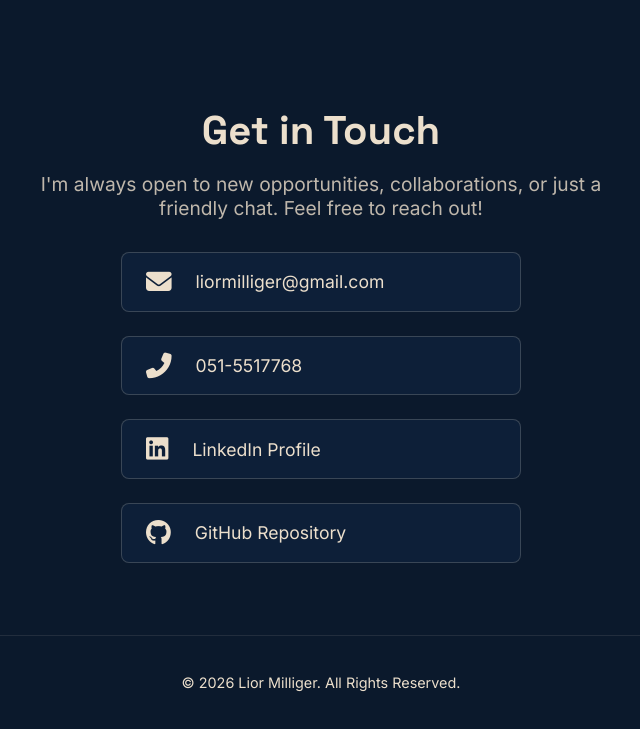
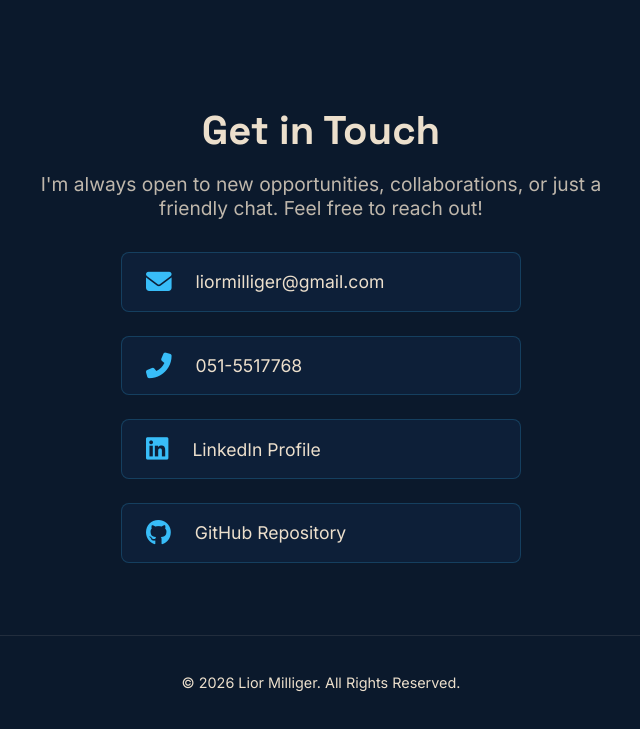
Before and after one commit to liormilliger/mywebsite-app, a Flask app: page /contact in a window 1280 px wide. Shown: the part 71-800 px from the top of the page, without its empty margins (319-959 px from the left). Run offline with Flask 3, Linux system fonts and the light colour scheme; some libraries are stand-ins or nearby versions.

Commit message:
ReDesigning contact page

```diff
--- a/app/static/css/style.css
+++ b/app/static/css/style.css
@@ -429,22 +429,24 @@ footer {
     text-align: center;
     gap: 0.5rem;
     background-color: #0d1f38;
-    border: 1px solid rgba(236, 223, 204, 0.2);
+    border: 1px solid rgba(56, 189, 248, 0.2);
     border-radius: 8px;
     padding: 1rem;
     width: 100%;
     max-width: 400px;
     box-sizing: border-box;
-    transition: background-color 0.3s ease;
+    transition: background-color 0.3s ease, border-color 0.3s ease, transform 0.2s ease;
 }
 
 .contact-item:hover {
-    background-color: rgba(236, 223, 204, 0.05);
+    background-color: rgba(56, 189, 248, 0.05);
+    border-color: rgba(56, 189, 248, 0.45);
+    transform: translateY(-2px);
 }
 
 .contact-item .icon {
     font-size: 1.6rem;
-    color: #ECDFCC;
+    color: #38BDF8;
 }
 
 .contact-item a, .contact-item span {
```
